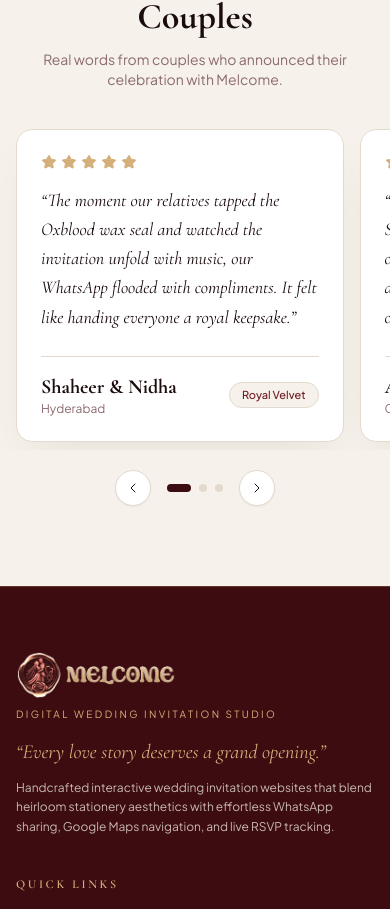
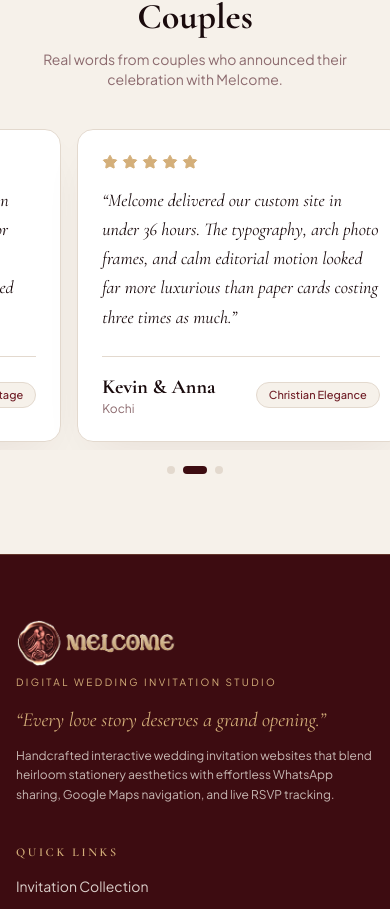
Before and after one commit to melcome-in/melcome-web, a React (Vite) app: page / in a window 390 px wide. Shown: the part 5658-6567 px from the top of the page. Built offline with nearby package versions, Linux system fonts and the light colour scheme.

Commit message:
Convert Couple Stories mobile slider to infinite loop and remove arrow buttons

```diff
--- a/src/App.jsx
+++ b/src/App.jsx
@@ -20,8 +20,6 @@ import {
   Music,
   Heart,
   ExternalLink,
-  ChevronLeft,
-  ChevronRight,
 } from 'lucide-react';
 import WaxSealIcon, { MelcomeLogoLockup } from './components/WaxSealIcon';
 import HeroPhoneMockup from './components/HeroPhoneMockup';
@@ -52,6 +50,13 @@ const TOUCHPOINT_ICONS = {
   CheckCircle2,
 };
 
+// Triple-cloned array for seamless bidirectional infinite loop slider on mobile
+const INFINITE_MOBILE_REVIEWS = [
+  ...COUPLE_REVIEWS.map((r) => ({ ...r, cloneKey: `pre-${r.id}` })),
+  ...COUPLE_REVIEWS.map((r) => ({ ...r, cloneKey: `mid-${r.id}` })),
+  ...COUPLE_REVIEWS.map((r) => ({ ...r, cloneKey: `post-${r.id}` })),
+];
+
 export default function App() {
   const [mobileMenuOpen, setMobileMenuOpen] = useState(false);
   const [selectedCategory, setSelectedCategory] = useState('All');
@@ -61,28 +66,75 @@ export default function App() {
 
   const mainRef = useRef(null);
   const reviewsSliderRef = useRef(null);
+  const currentPhysicalIndexRef = useRef(COUPLE_REVIEWS.length); // starts at middle set index 3
+  const isTouchingReviewsRef = useRef(false);
+  const scrollSettleTimerRef = useRef(null);
 
-  const scrollToReviewSlide = (index) => {
+  const centerPhysicalCard = (physicalIdx, smooth = true) => {
     const slider = reviewsSliderRef.current;
     if (!slider) return;
     const cards = slider.querySelectorAll('.review-slide-card');
-    const clampedIndex = (index + COUPLE_REVIEWS.length) % COUPLE_REVIEWS.length;
-    setActiveReviewIndex(clampedIndex);
-    if (cards[clampedIndex]) {
-      cards[clampedIndex].scrollIntoView({
-        behavior: 'smooth',
-        block: 'nearest',
-        inline: 'center',
-      });
+    const target = cards[physicalIdx];
+    if (!target) return;
+    const targetLeft =
+      target.offsetLeft - (slider.clientWidth - target.offsetWidth) / 2;
+
+    if (!smooth) {
+      slider.style.scrollSnapType = 'none';
+      slider.style.scrollBehavior = 'auto';
+      slider.scrollLeft = targetLeft;
+      void slider.offsetHeight;
+      slider.style.scrollSnapType = '';
+      slider.style.scrollBehavior = '';
+    } else {
+      slider.scrollTo({ left: targetLeft, behavior: 'smooth' });
     }
+    currentPhysicalIndexRef.current = physicalIdx;
+    setActiveReviewIndex(physicalIdx % COUPLE_REVIEWS.length);
+  };
+
+  // Initialize mobile infinite slider at the middle set on mount
+  useEffect(() => {
+    const slider = reviewsSliderRef.current;
+    if (!slider) return;
+    const initTimer = setTimeout(() => {
+      if (slider.clientWidth > 0) {
+        centerPhysicalCard(COUPLE_REVIEWS.length, false);
+      }
+    }, 60);
+    return () => clearTimeout(initTimer);
+  }, []);
+
+  // Calm infinite auto-slide on mobile viewports when not being touched
+  useEffect(() => {
+    const interval = setInterval(() => {
+      const slider = reviewsSliderRef.current;
+      if (!slider || slider.clientWidth === 0 || isTouchingReviewsRef.current) {
+        return;
+      }
+      const n = COUPLE_REVIEWS.length;
+      const nextPhysical = currentPhysicalIndexRef.current + 1;
+      centerPhysicalCard(nextPhysical, true);
+    }, 3800);
+
+    return () => clearInterval(interval);
+  }, []);
+
+  const scrollToReviewSlide = (logicalIdx) => {
+    const n = COUPLE_REVIEWS.length;
+    const targetPhysical = n + ((logicalIdx % n) + n) % n;
+    centerPhysicalCard(targetPhysical, true);
   };
 
   const handleReviewsScroll = () => {
     const slider = reviewsSliderRef.current;
-    if (!slider) return;
+    if (!slider || slider.clientWidth === 0) return;
+    const n = COUPLE_REVIEWS.length;
     const scrollCenter = slider.scrollLeft + slider.clientWidth / 2;
     const cards = slider.querySelectorAll('.review-slide-card');
-    let closestIdx = 0;
+    if (cards.length < n * 3) return;
+
+    let closestIdx = n;
     let minDistance = Infinity;
     cards.forEach((card, idx) => {
       const cardCenter = card.offsetLeft + card.offsetWidth / 2;
@@ -92,9 +144,36 @@ export default function App() {
         closestIdx = idx;
       }
     });
-    if (closestIdx !== activeReviewIndex) {
-      setActiveReviewIndex(closestIdx);
+
+    currentPhysicalIndexRef.current = closestIdx;
+    const logicalIdx = closestIdx % n;
+    if (logicalIdx !== activeReviewIndex) {
+      setActiveReviewIndex(logicalIdx);
     }
+
+    // Once scroll snap settles, silently recenter into the middle clone set [n .. 2n-1]
+    if (scrollSettleTimerRef.current) {
+      clearTimeout(scrollSettleTimerRef.current);
+    }
+    scrollSettleTimerRef.current = setTimeout(() => {
+      if (isTouchingReviewsRef.current) return;
+      const idx = currentPhysicalIndexRef.current;
+      if (idx < n || idx >= n * 2) {
+        const normalizedPhysical = n + (idx % n);
+        const setSpan = cards[n].offsetLeft - cards[0].offsetLeft;
+        slider.style.scrollSnapType = 'none';
+        slider.style.scrollBehavior = 'auto';
+        if (idx < n) {
+          slider.scrollLeft += setSpan;
+        } else if (idx >= n * 2) {
+          slider.scrollLeft -= setSpan;
+        }
+        void slider.offsetHeight;
+        slider.style.scrollSnapType = '';
+        slider.style.scrollBehavior = '';
+        currentPhysicalIndexRef.current = normalizedPhysical;
+      }
+    }, 140);
   };
 
   const filteredDemos =
@@ -628,20 +707,27 @@ export default function App() {
               </p>
             </div>
 
-            {/* 3 Clean Testimonial Cards — Single-Row Mobile Slider + 3-Column Single Row on Desktop */}
+            {/* 3 Clean Testimonial Cards — Infinite Loop Mobile Slider + 3-Column Single Row on Desktop */}
             <div className="relative mt-10 sm:mt-12">
+              {/* Mobile Infinite Loop Horizontal Slider (md:hidden) */}
               <div
                 ref={reviewsSliderRef}
                 onScroll={handleReviewsScroll}
-                className="gsap-stagger-group no-scrollbar -mx-4 flex snap-x snap-mandatory gap-4 overflow-x-auto px-4 pb-2 md:mx-0 md:grid md:grid-cols-3 md:gap-8 md:overflow-visible md:px-0 md:pb-0"
+                onTouchStart={() => {
+                  isTouchingReviewsRef.current = true;
+                }}
+                onTouchEnd={() => {
+                  isTouchingReviewsRef.current = false;
+                  handleReviewsScroll();
+                }}
+                className="no-scrollbar -mx-4 flex snap-x snap-mandatory gap-4 overflow-x-auto px-8 pb-2 md:hidden"
               >
-                {COUPLE_REVIEWS.map((review) => (
+                {INFINITE_MOBILE_REVIEWS.map((review) => (
                   <article
-                    key={review.id}
-                    className="review-slide-card gsap-stagger-item flex w-[84vw] max-w-[330px] shrink-0 snap-center flex-col justify-between rounded-2xl border border-[#E3D9CE] bg-white p-6 shadow-editorial transition-all duration-300 hover:-translate-y-1 md:w-auto md:max-w-none md:shrink"
+                    key={review.cloneKey}
+                    className="review-slide-card flex w-[84vw] max-w-[330px] shrink-0 snap-center flex-col justify-between rounded-2xl border border-[#E3D9CE] bg-white p-6 shadow-editorial"
                   >
                     <div>
-                      {/* 5 Champagne Gold (#D4AF7A) Stars */}
                       <div
                         className="flex items-center gap-1"
                         aria-label="Rated 5 out of 5 stars"
@@ -655,13 +741,11 @@ export default function App() {
                         ))}
                       </div>
 
-                      {/* Authentic Quote */}
                       <blockquote className="mt-4 font-serif text-lg italic leading-relaxed text-[#1A0B0D]">
                         {review.quote}
                       </blockquote>
                     </div>
 
-                    {/* Couple Name & Chosen Theme */}
                     <div className="mt-6 flex items-center justify-between border-t border-[#E3D9CE] pt-4">
                       <div>
                         <p className="font-serif text-xl font-bold text-[#1A0B0D]">
@@ -677,18 +761,12 @@ export default function App() {
                 ))}
               </div>
 
-              {/* Mobile Slider Controls: Prev/Next Arrows & Pagination Dots */}
-              <div className="mt-5 flex items-center justify-center gap-4 md:hidden">
-                <button
-                  type="button"
-                  onClick={() => scrollToReviewSlide(activeReviewIndex - 1)}
-                  aria-label="Previous couple review"
-                  className="flex h-9 w-9 items-center justify-center rounded-full border border-[#E3D9CE] bg-white text-[#1A0B0D] shadow-sm transition-colors duration-300 hover:border-[#6E1B24] hover:bg-[#3D0C11] hover:text-[#F6F1EA]"
+              {/* Mobile Pagination Dots Only (No Left/Right Arrows) */}
+              <div
+                className="mt-4 flex items-center justify-center gap-2 md:hidden"
+                role="tablist"
+                aria-label="Couple review slides"
               >
-                  <ChevronLeft className="h-4 w-4" strokeWidth={1.5} />
-                </button>
-
-                <div className="flex items-center gap-2" role="tablist" aria-label="Couple review slides">
                 {COUPLE_REVIEWS.map((review, idx) => {
                   const isActive = activeReviewIndex === idx;
                   return (
@@ -709,14 +787,45 @@ export default function App() {
                 })}
               </div>
 
-                <button
-                  type="button"
-                  onClick={() => scrollToReviewSlide(activeReviewIndex + 1)}
-                  aria-label="Next couple review"
-                  className="flex h-9 w-9 items-center justify-center rounded-full border border-[#E3D9CE] bg-white text-[#1A0B0D] shadow-sm transition-colors duration-300 hover:border-[#6E1B24] hover:bg-[#3D0C11] hover:text-[#F6F1EA]"
+              {/* Desktop 3-Column Single Row (hidden on mobile, grid on md+) */}
+              <div className="gsap-stagger-group hidden md:grid md:grid-cols-3 md:gap-8">
+                {COUPLE_REVIEWS.map((review) => (
+                  <article
+                    key={review.id}
+                    className="gsap-stagger-item flex flex-col justify-between rounded-2xl border border-[#E3D9CE] bg-white p-6 shadow-editorial transition-all duration-300 hover:-translate-y-1"
                   >
-                  <ChevronRight className="h-4 w-4" strokeWidth={1.5} />
-                </button>
+                    <div>
+                      <div
+                        className="flex items-center gap-1"
+                        aria-label="Rated 5 out of 5 stars"
+                      >
+                        {[...Array(5)].map((_, idx) => (
+                          <Star
+                            key={idx}
+                            className="h-4 w-4 fill-[#D4AF7A] text-[#D4AF7A]"
+                            strokeWidth={1.5}
+                          />
+                        ))}
+                      </div>
+
+                      <blockquote className="mt-4 font-serif text-lg italic leading-relaxed text-[#1A0B0D]">
+                        {review.quote}
+                      </blockquote>
+                    </div>
+
+                    <div className="mt-6 flex items-center justify-between border-t border-[#E3D9CE] pt-4">
+                      <div>
+                        <p className="font-serif text-xl font-bold text-[#1A0B0D]">
+                          {review.couple}
+                        </p>
+                        <p className="text-xs text-[#8C6A6E]">{review.location}</p>
+                      </div>
+                      <span className="rounded-full border border-[#E3D9CE] bg-[#F6F1EA] px-3 py-1 text-[11px] font-medium text-[#6E1B24]">
+                        {review.theme}
+                      </span>
+                    </div>
+                  </article>
+                ))}
               </div>
             </div>
           </div>
```
Lines whose indentation alone changed are shown as unchanged.
